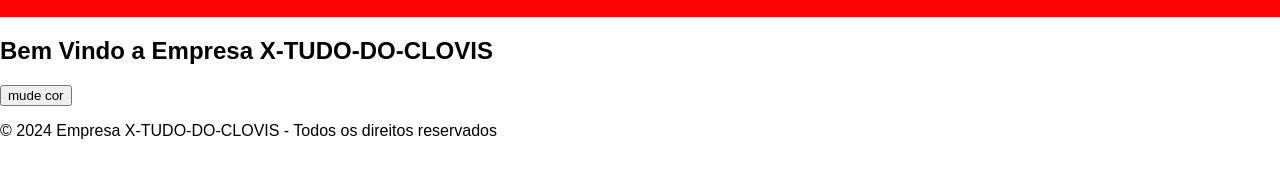
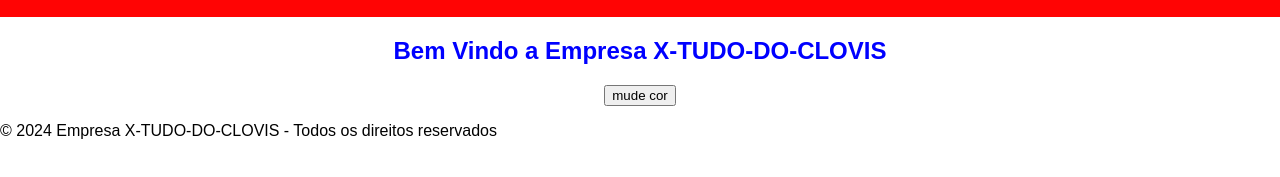
Before and after one commit to Matheus2910/Projeto1_MatheusAquino1, a plain HTML site: page Projeto1_MatheusAquino/index.html in a window 1280 px wide. Both pictures are taken after a click on the button "mude cor". Shown: the part 73-250 px from the top of the page. Drawn offline with Linux system fonts and the light colour scheme.

Commit message:
Projeto Dia 13/05/24

```diff
--- a/Projeto1_MatheusAquino/index.html
+++ b/Projeto1_MatheusAquino/index.html
@@ -20,12 +20,15 @@
     </div>
     </header>
     <main>
-        <h2> Bem Vindo a Empresa X-TUDO-DO-CLOVIS</h2>
+      <center>
+        <h2 id="mensagem"> Bem Vindo a Empresa X-TUDO-DO-CLOVIS</h2>
         <button id="peru"> mude cor </button>
+      </center>
     </main>
     <footer>
      <p> &copy;  2024 Empresa X-TUDO-DO-CLOVIS - Todos os direitos reservados</p>
     </footer>
     </header>
+    <script src="script.js"></script>
 </body>
 </html>
--- /dev/null
+++ b/Projeto1_MatheusAquino/lista.js
@@ -0,0 +1,4 @@
+document.querySelectorAll('#lista-itens li').forEach(function(item)
+{item.addEventListener('click') function(){
+    document.getElementById('mensagem-item').text.Content = this.getAttribute('data-mensagem');});
+});
--- /dev/null
+++ b/Projeto1_MatheusAquino/script.js
@@ -0,0 +1,5 @@
+document.getElementById('peru').addEventListener('click',function() {
+    const mensagem = document.getElementById
+    ('mensagem'); mensagem.style.color = mensagem.style.color ===
+    'blue' ? 'red' : 'blue';
+});
```
Also changed, not shown: Projeto1_MatheusAquino/lista.html (+2 -1 lines).
